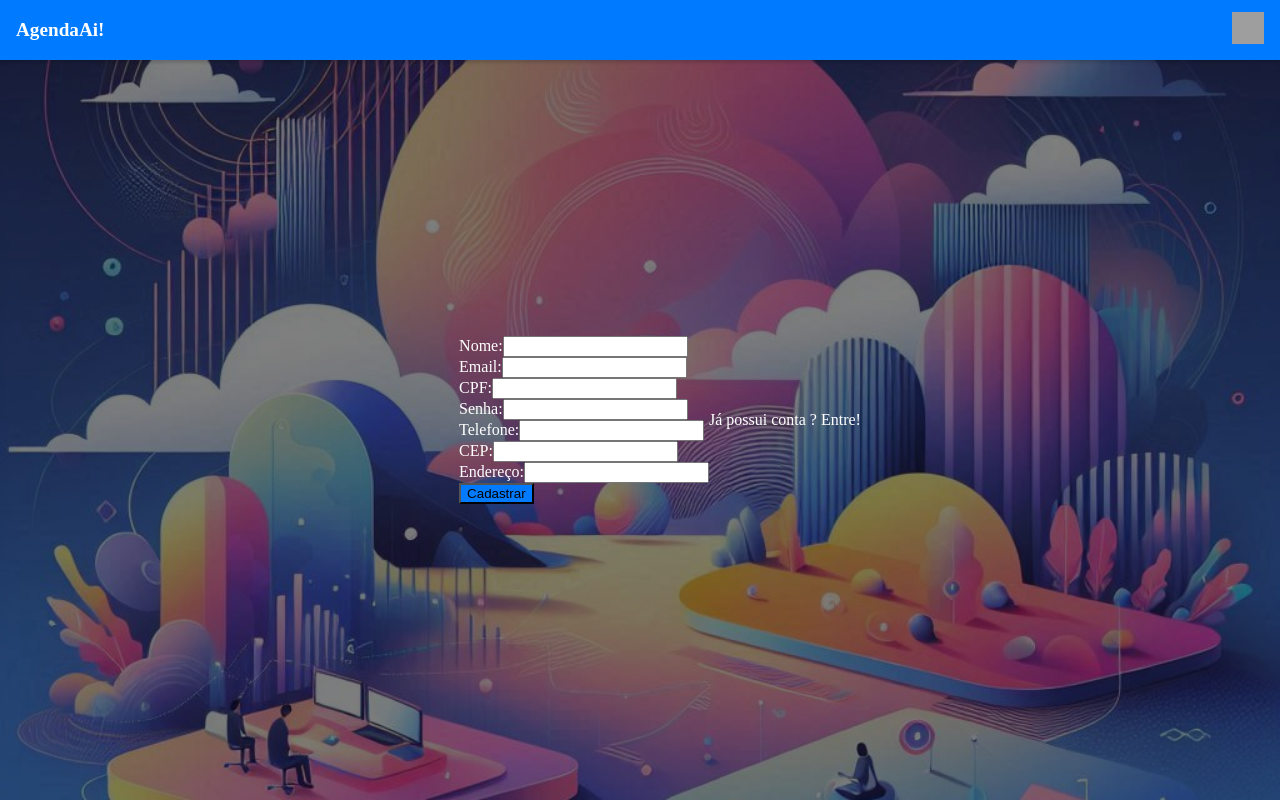
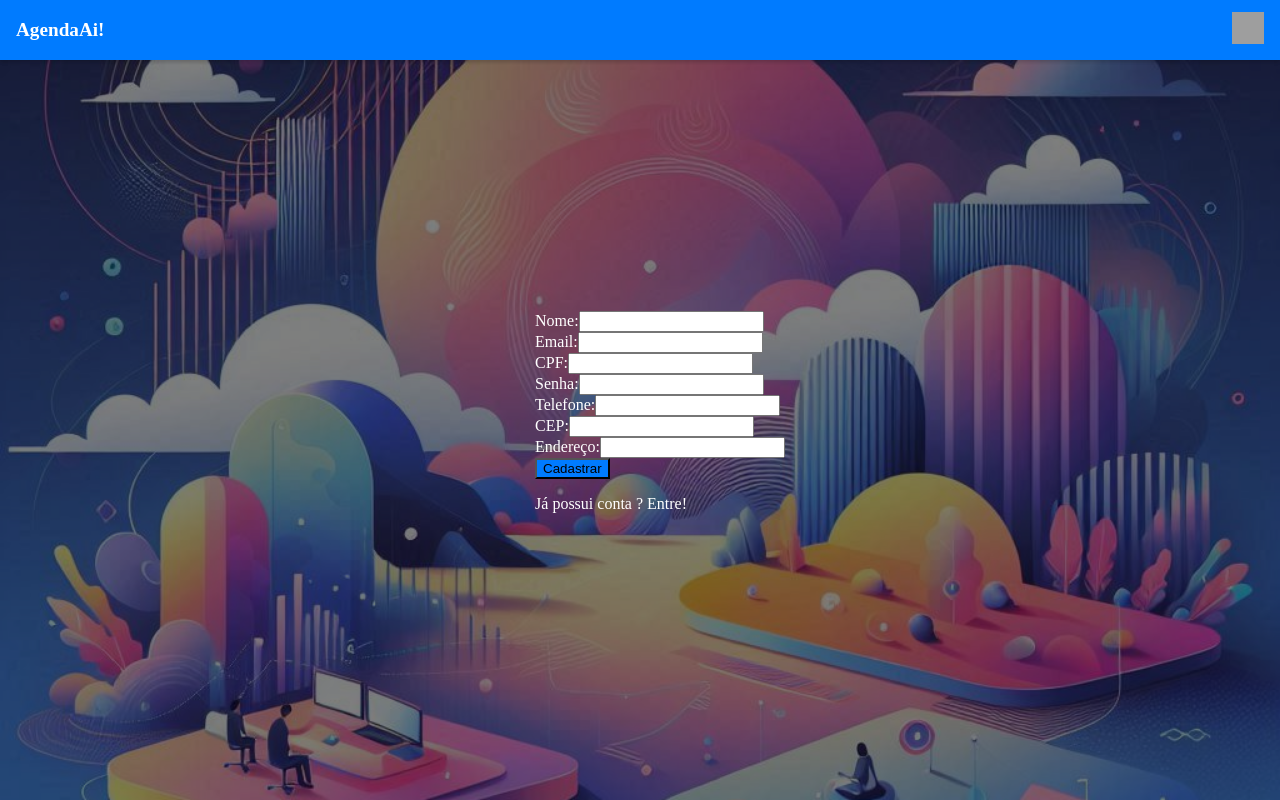
Before and after one commit to Gebarito/AgendaAi-APP, an Angular app: page /customer in a window 1280 px wide. Built offline with nearby package versions, Linux system fonts and the light colour scheme; grey boxes are pictures that could not be loaded.

Commit message:
fix: Corrige layout do toggle

```diff
--- a/src/app/registration-customer/registration-customer.component.html
+++ b/src/app/registration-customer/registration-customer.component.html
@@ -50,7 +50,7 @@
                 <input id="address" type="text" required />
             </div>
             <button type="submit" class="btn btn-primary">Cadastrar</button>
+            <p (click)="toggleHaveAccount()">Já possui conta ? Entre!</p>
         </form>
-        <p (click)="toggleHaveAccount()">Já possui conta ? Entre!</p>
     </div>
 </div>
```
